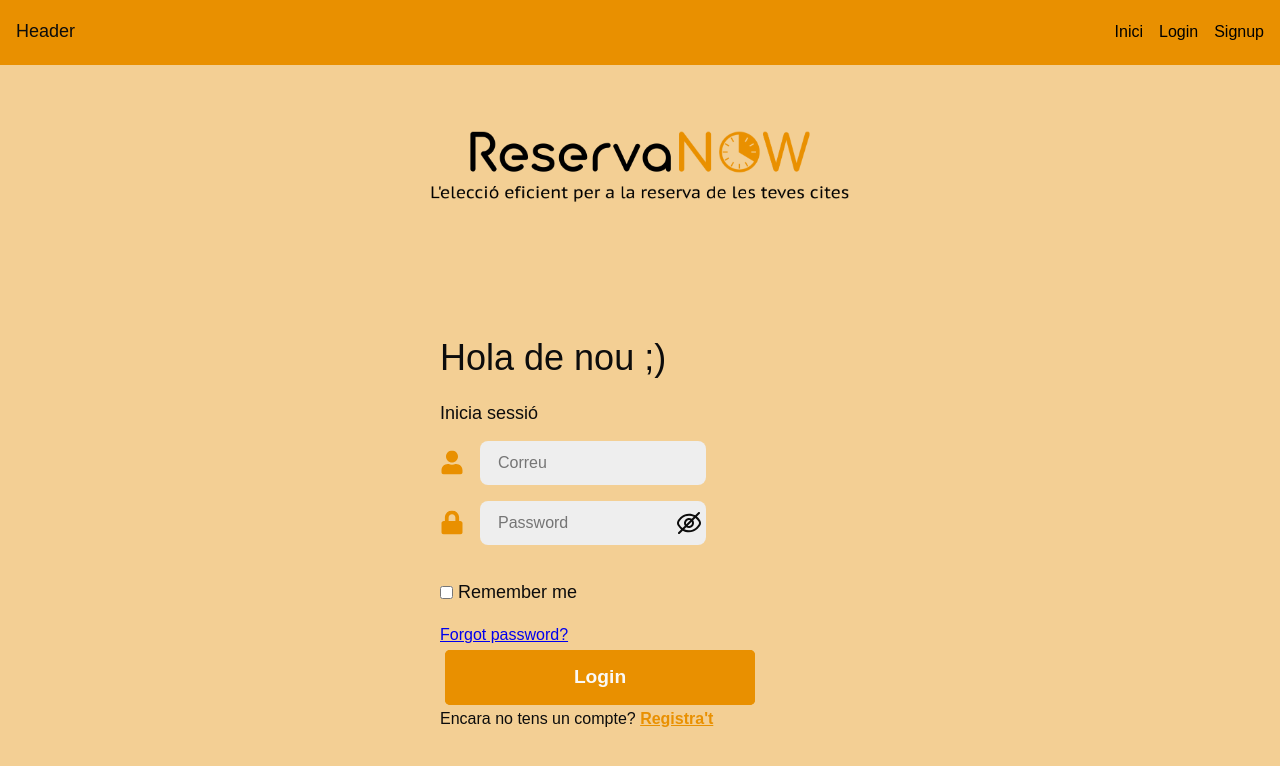
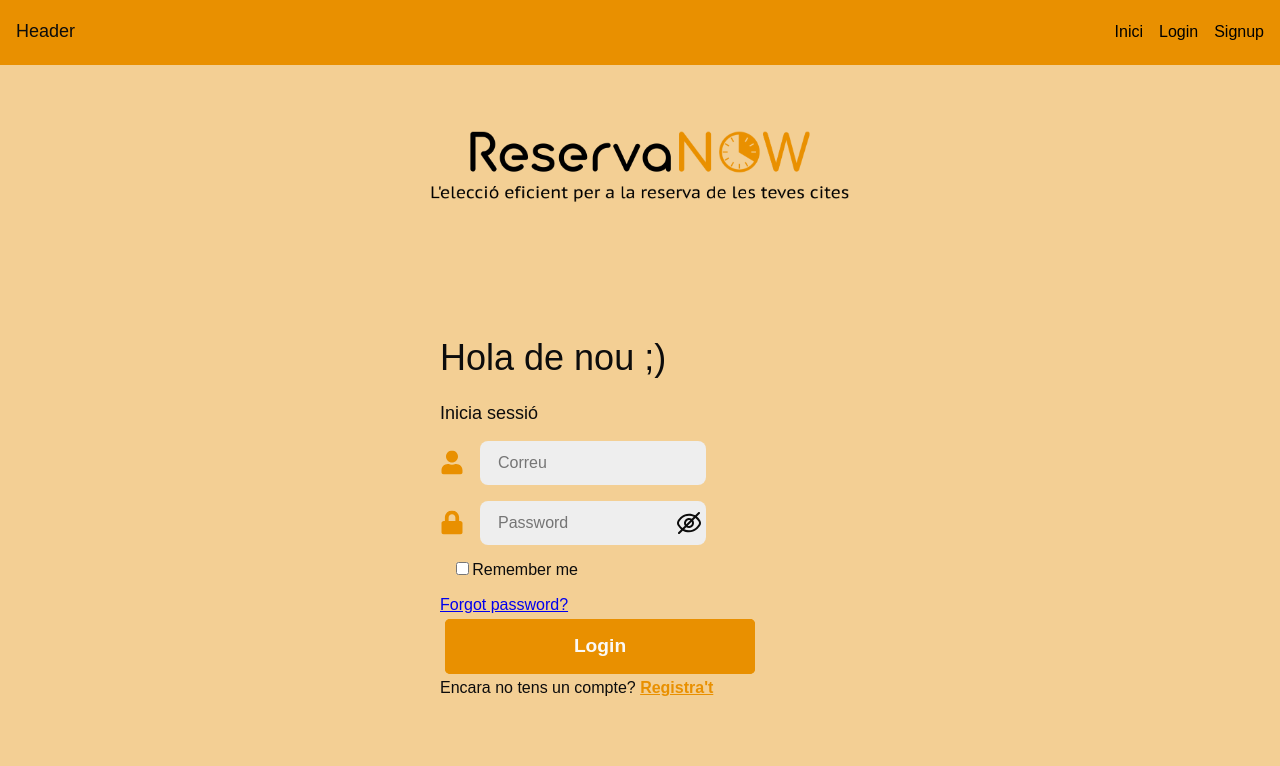
Before and after one commit to Projecte-M12/Projecte-M12-IOC-front, a React (Vite) app: page /login in a window 1280 px wide. Shown: the top 766 px of the page. Built offline with nearby package versions, Linux system fonts and the light colour scheme; no server answers.

Commit message:
Update. Check remember modificat

```diff
--- a/src/app/views/auth/login/Login.css
+++ b/src/app/views/auth/login/Login.css
@@ -100,4 +100,9 @@
     margin: 1rem 0;
 }
 
+.login__rememberCheckbox {
+    margin-right: 0.2rem;
+    margin-left: 1rem;
+}
+
 /* TODO Revisaar etiquetes*/
--- a/src/app/views/auth/login/Login.jsx
+++ b/src/app/views/auth/login/Login.jsx
@@ -151,16 +151,17 @@ export const Login = () => {
                         <div className="login__error">{error.message}</div>
                     )}
 
-                    <div className="login__remember">
+                    <div className="login__form--input-box">
                         {/* TODO: Canviar a component ? */}
                         <label htmlFor="remember">
                             <input
                                 type="checkbox"
                                 name="remember"
                                 id="remember"
+                                className="login__rememberCheckbox"
                             />
+                            Remember me
                         </label>
-                        <p>Remember me</p>
                     </div>
                     <div>
                         <a href="#">Forgot password?</a>
```
